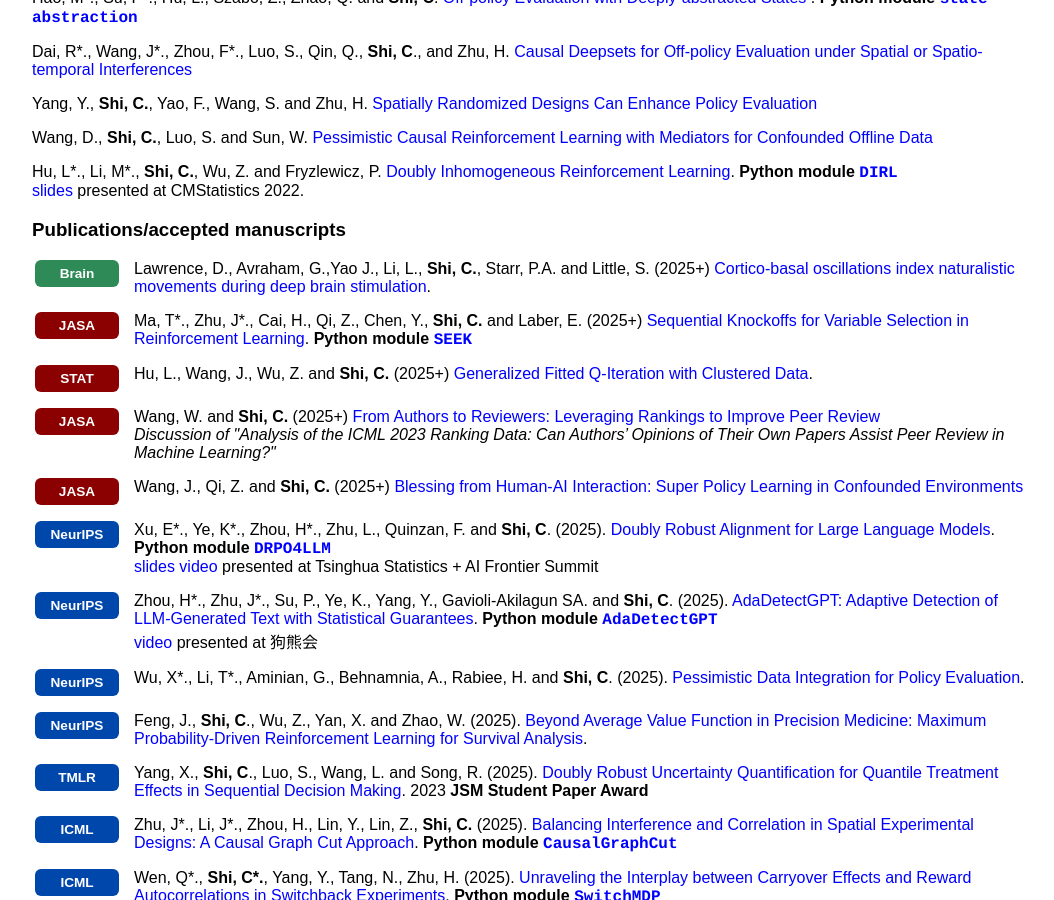
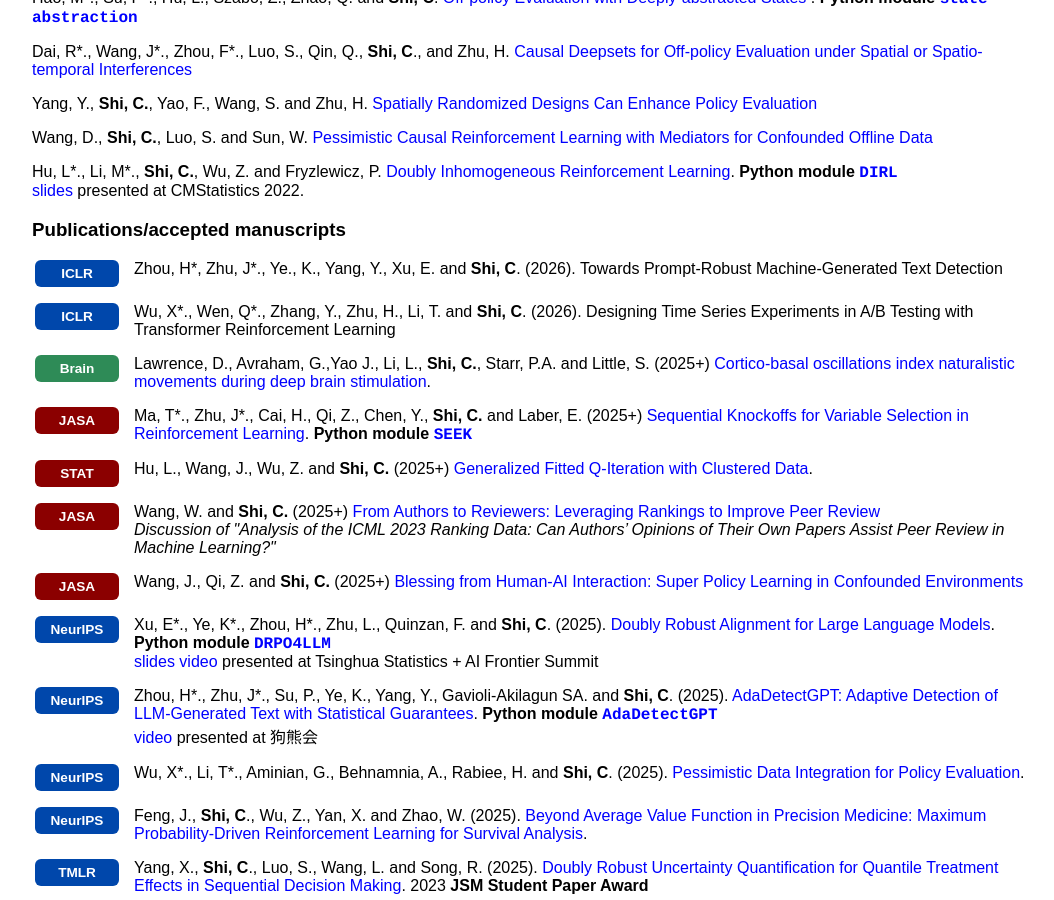
Before and after one commit to callmespring/callmespring.github.io, a Jekyll site: the page built from publication.md, in a window 1280 px wide and 900 px high, scrolled down 722 px. Shown: the whole window, without its empty margins (108-1162 px from the left). Built offline with Jekyll 4.4.1, drawn with Linux system fonts in a browser that asks for light colours.

Commit message:
Update publication.md

```diff
--- a/publication.md
+++ b/publication.md
@@ -50,6 +50,24 @@ Mediators for Confounded Offline Data](https://arxiv.org/pdf/2403.11841.pdf)
 Hu, L\*., Li, M\*., **Shi, C.**, Wu, Z. and Fryzlewicz, P. [Doubly Inhomogeneous Reinforcement Learning](https://arxiv.org/pdf/2211.03983.pdf). **Python module** [<span style="font-family:courier;">**DIRL**</span>](https://github.com/zaza0209/DIRL) <br/> [<font size="3">slides</font>](./slides/DIRL.pdf) <font size="3">presented at CMStatistics 2022</font>.
 
 ### Publications/accepted manuscripts
+
+<div class="publication-entry" style="display: flex; align-items: flex-start; margin-bottom: 1em;">
+  <div class="pub-venue" style="flex: 0 0 90px; margin-right: 12px; display: flex; align-items: center; justify-content: center;">
+    <span class="publication-logo-badge badge-ml">ICLR</span>
+  </div>
+  <div class="pub-content" style="flex: 1;">
+     Zhou, H*, Zhu, J*., Ye., K., Yang, Y., Xu, E. and <strong>Shi, C</strong>. (2026). Towards Prompt-Robust Machine-Generated Text Detection
+  </div>
+</div>
+
+<div class="publication-entry" style="display: flex; align-items: flex-start; margin-bottom: 1em;">
+  <div class="pub-venue" style="flex: 0 0 90px; margin-right: 12px; display: flex; align-items: center; justify-content: center;">
+    <span class="publication-logo-badge badge-ml">ICLR</span>
+  </div>
+  <div class="pub-content" style="flex: 1;">
+    Wu, X*., Wen, Q*., Zhang, Y., Zhu, H., Li, T. and <strong>Shi, C</strong>. (2026). Designing Time Series Experiments in A/B Testing with Transformer Reinforcement Learning
+  </div>
+</div>
 
 <div class="publication-entry" style="display: flex; align-items: flex-start; margin-bottom: 1em;">
   <div class="pub-venue" style="flex: 0 0 90px; margin-right: 12px; display: flex; align-items: center; justify-content: center;">
```
